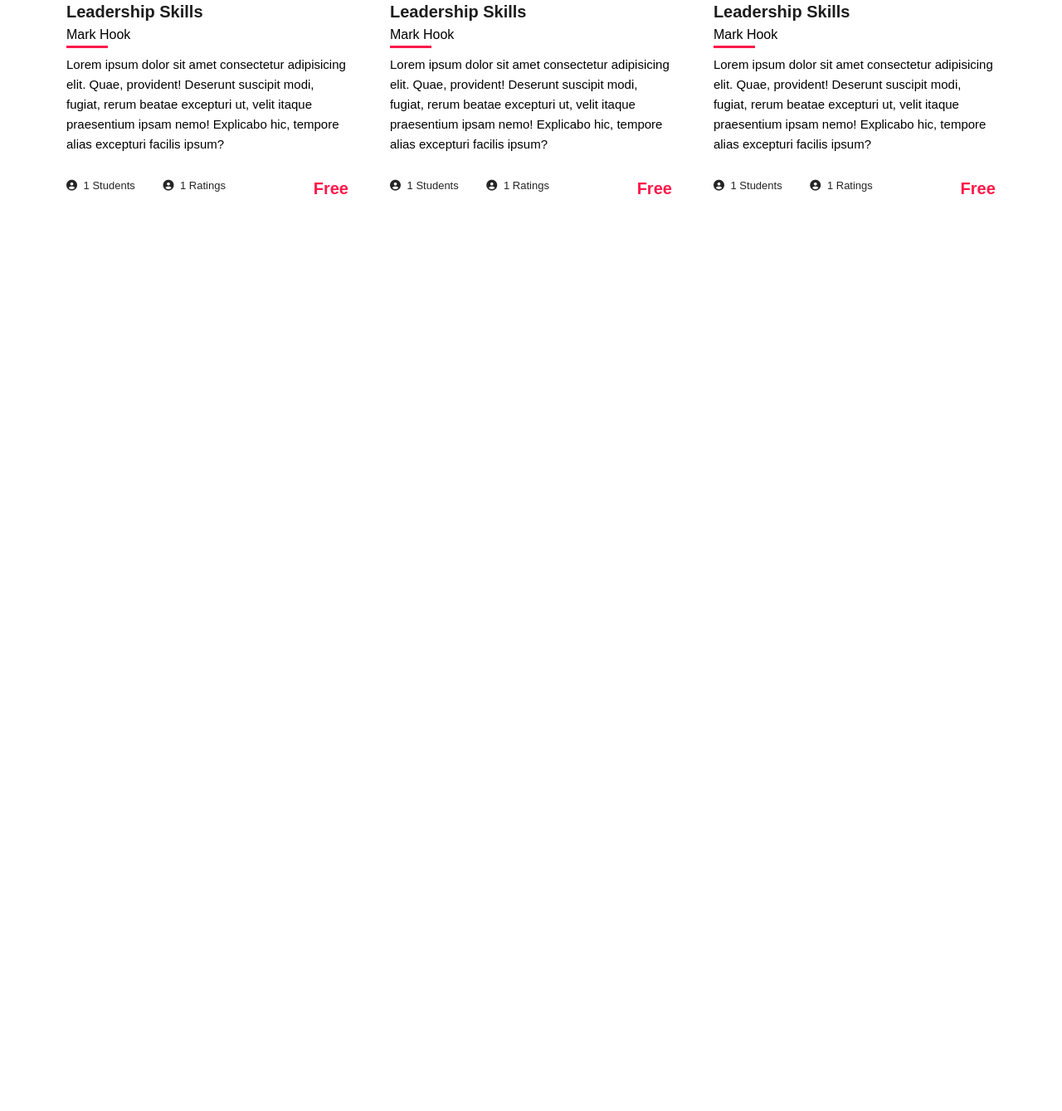
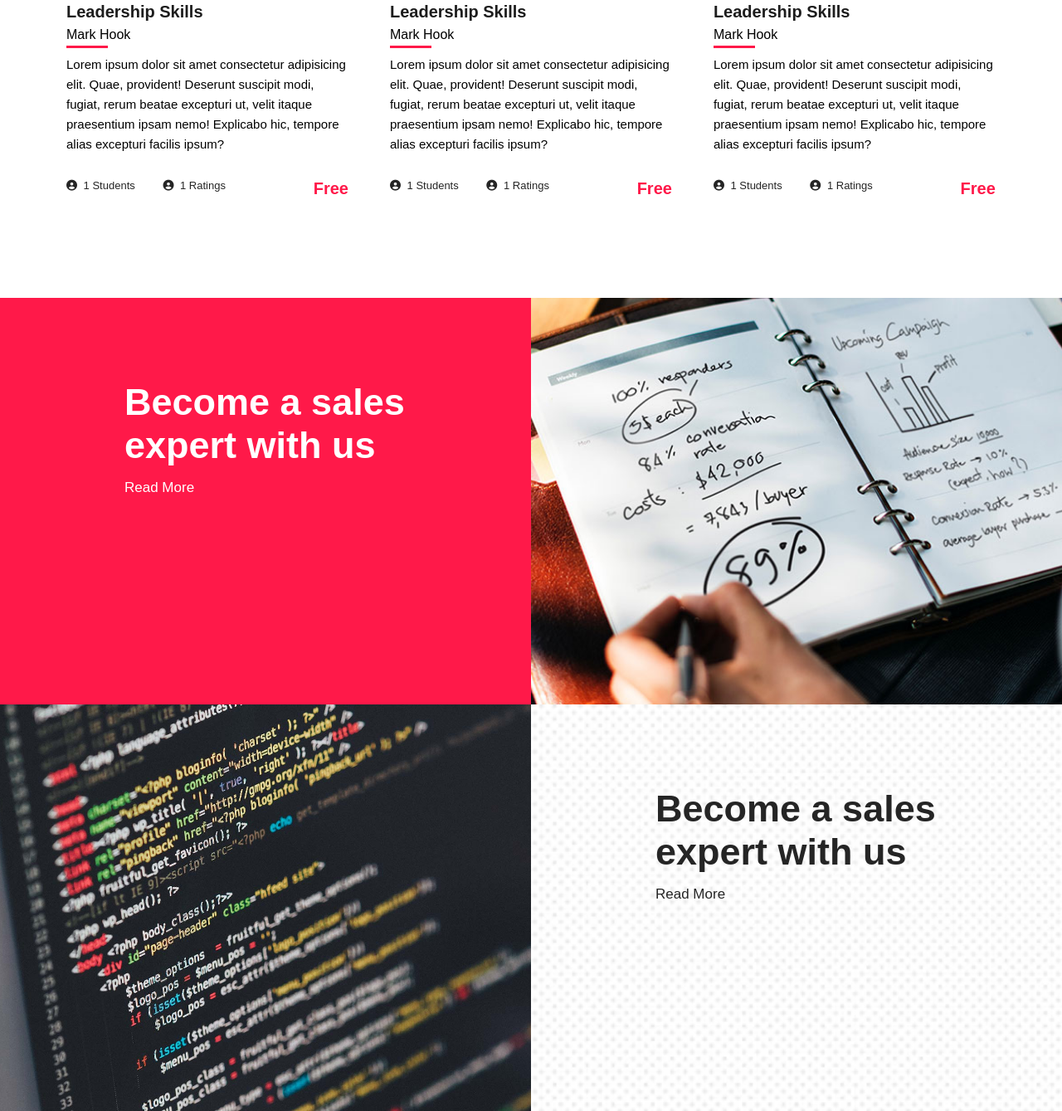
Before and after one commit to MMaidul/Accademist_html_and_css, a plain HTML site: page index.html in a window 1280 px wide. Shown: the part 1122-2461 px from the top of the page at 83% size. Before the commit the page ends 1481 px from the top, so only its background shows below. Drawn offline with Linux system fonts and the light colour scheme.

Commit message:
experts section done

```diff
--- a/css/style.css
+++ b/css/style.css
@@ -356,3 +356,60 @@ header .main-menu .menu-icon:hover{
 .courses-box:hover .courses-instructor::before{
     width: 100px;
 }
+
+
+/*------------------------
+ 04.experts css
+--------------------------*/
+.experts{
+    width: 100%;
+    height: 100%;
+}
+.experts-box{
+    width: 100%;
+    height: 490px;
+    background-color: #ff1949;
+}
+
+.experts-box-01{
+}
+.experts-box-02{
+    background: url(../img/home/experts-01.jpeg);
+    background-repeat: no-repeat;
+    background-position:center;
+    background-size: cover;
+}
+.experts-box-03{
+        background: url(../img/home/experts-02.jpeg);
+            background-repeat: no-repeat;
+            background-position: center;
+            background-size: cover;
+}
+.experts-box-04{
+        background: url(../img/home/experts-03.jpeg);
+            background-repeat: no-repeat;
+            background-position: center;
+            background-size: cover;
+}
+
+.experts .col-50{
+    padding: 0;
+}
+.experts-box{
+    padding: 100px 150px;
+    color: #fff;
+}
+.experts-box h1{
+    font-size: 45px;
+}
+.experts-box a{
+    font-size: 17px;
+    color: #fff;
+   display: inline-block;
+   padding-top: 15px;
+}
+
+.experts-box-04 h1,
+.experts-box-04 a{
+   color: #252525;
+}
--- a/index.html
+++ b/index.html
@@ -216,6 +216,34 @@
         </div>
     </section>
     <!-- courses section end here -->
+    <!-- expert section start here -->
+    <section id="experts" class="experts">
+        <div class="container-full">
+            <div class="col-50">
+               <div class="experts-box-01 experts-box">
+                   <h1>Become a sales expert with us</h1>
+                   <a href="#">Read More</a>
+               </div>
+            </div>
+            <div class="col-50">
+                <div class="experts-box-02 experts-box">
+
+                </div>
+            </div>
+            <div class="col-50">
+                <div class="experts-box-03 experts-box">
+
+                </div>
+            </div>
+            <div class="col-50">
+                <div class="experts-box-04 experts-box">
+                    <h1>Become a sales expert with us</h1>
+                    <a href="#">Read More</a>
+                </div>
+            </div>
+        </div>
+    </section>
+    <!-- expert section end here -->
 
 
 
```
Also changed, not shown: img/home/experts-01.jpeg (renamed from img/asset 40.jpeg), img/home/experts-02.jpeg (renamed from img/asset 3.jpeg), img/home/experts-03.jpeg (added).
